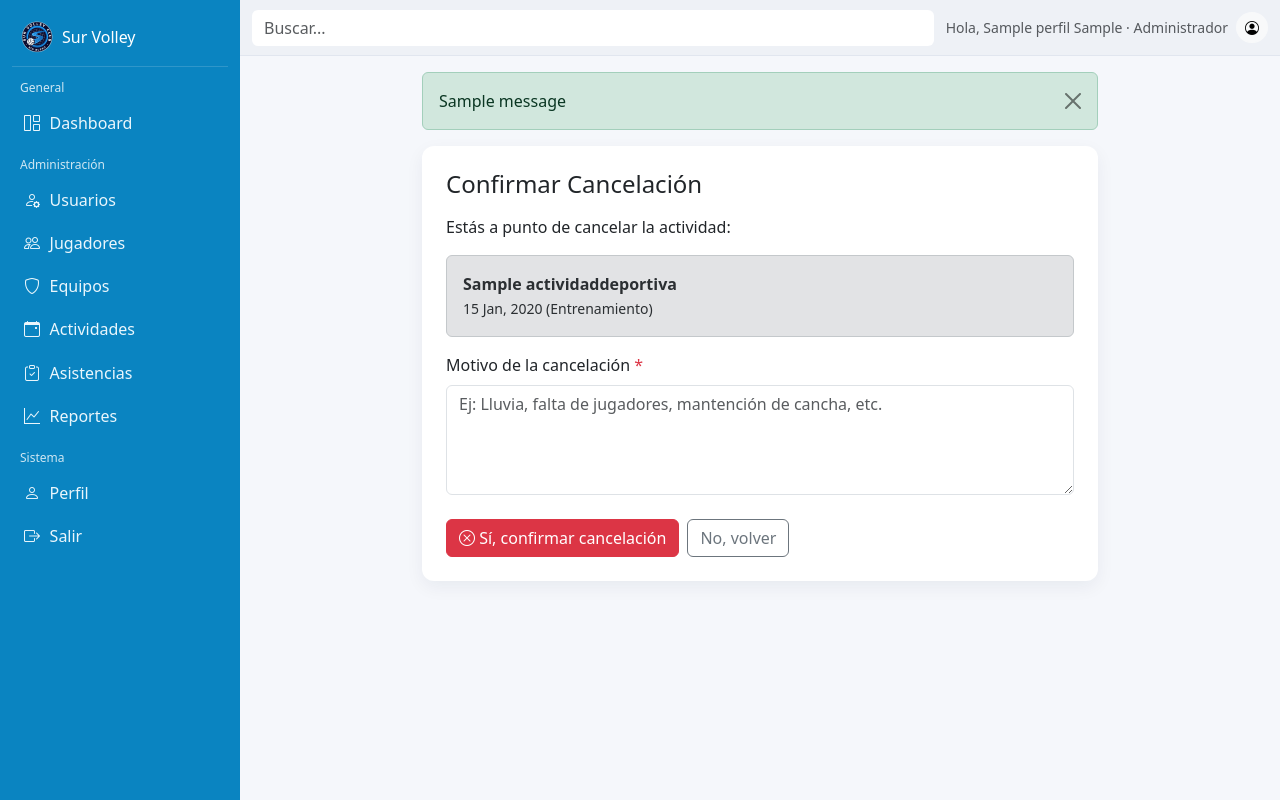
After one commit to Andvs/proyecto-integrado, a Django app: page /actividades/1/cancelar/ in a window 1280 px wide. The commit adds this page. Run offline with Django 5.2, Linux system fonts and the light colour scheme; a user stored in the database is signed in; tables that the repository leaves empty hold one stand-in row (values such as "Sample post"); one stand-in notice (Sample message) is shown.

Commit message:
validaciones de madulo actividades

```diff
--- a/app/models.py
+++ b/app/models.py
@@ -228,6 +228,8 @@ class ActividadDeportiva(TimeStampedModel):
     fecha_inicio = models.DateField()
     fecha_fin = models.DateField()
     descripcion = models.TextField(blank=True)
+    cancelada = models.BooleanField(default=False)
+    motivo_cancelacion = models.TextField(blank=True, null=True, verbose_name="Motivo de Cancelación")
     equipos = models.ManyToManyField(Equipo, through="EquipoActividad", related_name="actividades")
 
     class Meta:
--- a/app/views.py
+++ b/app/views.py
@@ -804,9 +804,121 @@ def actividades_crear(request):
         messages.error(request, "No tienes permisos para crear actividades deportivas.")
         return redirect("actividades_lista")
 
-    from .models import ActividadTipo
+    from .models import ActividadTipo, ActividadDeportiva, Equipo
     from datetime import datetime
 
+    if request.method == "POST":
+        titulo = request.POST.get("titulo", "").strip()
+        tipo = request.POST.get("tipo", "")
+        fecha_inicio = request.POST.get("fecha_inicio", "")
+        fecha_fin = request.POST.get("fecha_fin", "") # <-- Lo mantenemos para crearlo
+        descripcion = request.POST.get("descripcion", "").strip()
+        equipos_ids = request.POST.getlist("equipos")
+
+        if not titulo:
+            messages.error(request, "El título es obligatorio.")
+        elif not tipo:
+            messages.error(request, "Debes seleccionar un tipo de actividad.")
+        elif not fecha_inicio: # <-- Ya no validamos fecha_fin obligatoria
+            messages.error(request, "La fecha de inicio es obligatoria.")
+        elif not equipos_ids:
+            messages.error(request, "Debes seleccionar al menos un equipo.")
+        else:
+            try:
+                fecha_inicio_obj = datetime.strptime(fecha_inicio, "%Y-%m-%d").date()
+
+                # Si fecha_fin viene vacía, la hacemos igual a fecha_inicio
+                if not fecha_fin:
+                    fecha_fin_obj = fecha_inicio_obj
+                else:
+                    fecha_fin_obj = datetime.strptime(fecha_fin, "%Y-%m-%d").date()
+
+                if fecha_fin_obj < fecha_inicio_obj:
+                    messages.error(request, "La fecha de fin no puede ser anterior a la fecha de inicio.")
+                else:
+                    # =======================================================
+                    # INICIO DE LA NUEVA VALIDACIÓN (Solo por fecha_inicio)
+                    # =======================================================
+
+                    actividades_en_conflicto = ActividadDeportiva.objects.filter(
+                        equipos__id__in=equipos_ids,    # De los equipos seleccionados
+                        tipo=tipo,                      # Y que sea del MISMO tipo
+                        fecha_inicio=fecha_inicio_obj   # Y que tenga EXACTAMENTE la misma fecha de inicio
+                    ).distinct()
+
+                    if actividades_en_conflicto.exists():
+                        # ¡Conflicto!
+                        try:
+                            tipo_display = dict(ActividadTipo.choices).get(tipo, tipo)
+                        except:
+                            tipo_display = tipo
+
+                        nombres_equipos_en_conflicto = list(Equipo.objects.filter(
+                            actividades__in=actividades_en_conflicto,
+                            id__in=equipos_ids
+                        ).distinct().values_list('nombre', flat=True))
+
+                        messages.error(request,
+                            f"No se puede crear la actividad. "
+                            f"Uno o más equipos ya tienen una actividad de tipo '{tipo_display}' "
+                            f"programada para el {fecha_inicio_obj.strftime('%d-%m-%Y')}. "
+                            f"(Equipos en conflicto: {', '.join(nombres_equipos_en_conflicto)})"
+                        )
+
+                    else:
+                        # =======================================================
+                        # FIN DE LA VALIDACIÓN
+                        # =======================================================
+
+                        actividad = ActividadDeportiva.objects.create(
+                            titulo=titulo,
+                            tipo=tipo,
+                            fecha_inicio=fecha_inicio_obj,
+                            fecha_fin=fecha_fin_obj, # Guardamos la fecha_fin (sea la de inicio o la ingresada)
+                            descripcion=descripcion
+                        )
+
+                        equipos = Equipo.objects.filter(id__in=equipos_ids)
+                        actividad.equipos.set(equipos)
+
+                        messages.success(request, f"Actividad '{titulo}' creada correctamente.")
+                        return redirect("actividades_lista")
+
+            except ValueError:
+                messages.error(request, "Formato de fecha inválido.")
+            except Exception as e:
+                messages.error(request, f"Error al crear la actividad: {str(e)}")
+
+    # --- Código para la petición GET ---
+    equipos = Equipo.objects.select_related("categoria").order_by("categoria__slug", "nombre")
+    tipos = ActividadTipo.choices
+
+    return render(request, "actividades/form.html", {
+        "equipos": equipos,
+        "tipos": tipos,
+        "modo": "crear"
+    })
+
+@login_required
+def actividades_editar(request, actividad_id):
+
+    # --- Imports ---
+    # Los ponemos aquí para que estén definidos tanto para GET como para POST
+    # y así evitar el NameError.
+    from .models import ActividadTipo, ActividadDeportiva, Equipo
+    from datetime import datetime
+
+    # --- Permisos y carga del objeto ---
+    if not _es_admin_equipo(request.user):
+        messages.error(request, "No tienes permisos para editar actividades deportivas.")
+        return redirect("actividades_lista")
+
+    actividad = get_object_or_404(
+        ActividadDeportiva.objects.prefetch_related("equipos"),
+        pk=actividad_id
+    )
+
+    # --- Lógica POST (Guardar cambios) ---
     if request.method == "POST":
         titulo = request.POST.get("titulo", "").strip()
         tipo = request.POST.get("tipo", "")
@@ -819,102 +931,78 @@ def actividades_crear(request):
             messages.error(request, "El título es obligatorio.")
         elif not tipo:
             messages.error(request, "Debes seleccionar un tipo de actividad.")
-        elif not fecha_inicio or not fecha_fin:
-            messages.error(request, "Las fechas de inicio y fin son obligatorias.")
+        elif not fecha_inicio:
+            messages.error(request, "La fecha de inicio es obligatoria.")
         elif not equipos_ids:
             messages.error(request, "Debes seleccionar al menos un equipo.")
         else:
             try:
                 fecha_inicio_obj = datetime.strptime(fecha_inicio, "%Y-%m-%d").date()
-                fecha_fin_obj = datetime.strptime(fecha_fin, "%Y-%m-%d").date()
+
+                # Si fecha_fin viene vacía, la hacemos igual a fecha_inicio
+                if not fecha_fin:
+                    fecha_fin_obj = fecha_inicio_obj
+                else:
+                    fecha_fin_obj = datetime.strptime(fecha_fin, "%Y-%m-%d").date()
 
                 if fecha_fin_obj < fecha_inicio_obj:
                     messages.error(request, "La fecha de fin no puede ser anterior a la fecha de inicio.")
                 else:
-                    actividad = ActividadDeportiva.objects.create(
-                        titulo=titulo,
-                        tipo=tipo,
-                        fecha_inicio=fecha_inicio_obj,
-                        fecha_fin=fecha_fin_obj,
-                        descripcion=descripcion
-                    )
 
-                    equipos = Equipo.objects.filter(id__in=equipos_ids)
-                    actividad.equipos.set(equipos)
+                    # =======================================================
+                    # INICIO DE LA VALIDACIÓN DE SOLAPAMIENTO (EDITAR)
+                    # =======================================================
 
-                    messages.success(request, f"Actividad '{titulo}' creada correctamente.")
-                    return redirect("actividades_lista")
+                    actividades_en_conflicto = ActividadDeportiva.objects.filter(
+                        equipos__id__in=equipos_ids,    # De los equipos seleccionados
+                        tipo=tipo,                      # Y que sea del MISMO tipo
+                        fecha_inicio=fecha_inicio_obj   # Y que tenga la MISMA fecha de inicio
+                    ).exclude(pk=actividad_id).distinct() # ¡Excluye esta misma actividad!
 
-            except ValueError:
-                messages.error(request, "Formato de fecha inválido.")
-            except Exception as e:
-                messages.error(request, f"Error al crear la actividad: {str(e)}")
+                    if actividades_en_conflicto.exists():
+                        # ¡Conflicto!
+                        try:
+                            tipo_display = dict(ActividadTipo.choices).get(tipo, tipo)
+                        except:
+                            tipo_display = tipo
 
-    equipos = Equipo.objects.select_related("categoria").order_by("categoria__slug", "nombre")
-    tipos = ActividadTipo.choices
+                        nombres_equipos_en_conflicto = list(Equipo.objects.filter(
+                            actividades__in=actividades_en_conflicto,
+                            id__in=equipos_ids
+                        ).distinct().values_list('nombre', flat=True))
 
-    return render(request, "actividades/form.html", {
-        "equipos": equipos,
-        "tipos": tipos,
-        "modo": "crear"
-    })
+                        messages.error(request,
+                            f"No se pueden guardar los cambios. "
+                            f"Uno o más equipos ya tienen una actividad de tipo '{tipo_display}' "
+                            f"programada para el {fecha_inicio_obj.strftime('%d-%m-%Y')}. "
+                            f"(Equipos en conflicto: {', '.join(nombres_equipos_en_conflicto)})"
+                        )
 
+                    else:
+                        # =======================================================
+                        # FIN DE LA VALIDACIÓN / INICIO DEL GUARDADO
+                        # =======================================================
 
-@login_required
-def actividades_editar(request, actividad_id):
-    if not _es_admin_equipo(request.user):
-        messages.error(request, "No tienes permisos para editar actividades deportivas.")
-        return redirect("actividades_lista")
+                        actividad.titulo = titulo
+                        actividad.tipo = tipo
+                        actividad.fecha_inicio = fecha_inicio_obj
+                        actividad.fecha_fin = fecha_fin_obj
+                        actividad.descripcion = descripcion
+                        actividad.save()
 
-    from .models import ActividadTipo
-    from datetime import datetime
+                        equipos = Equipo.objects.filter(id__in=equipos_ids)
+                        actividad.equipos.set(equipos)
 
-    actividad = get_object_or_404(
-        ActividadDeportiva.objects.prefetch_related("equipos"),
-        pk=actividad_id
-    )
-
-    if request.method == "POST":
-        titulo = request.POST.get("titulo", "").strip()
-        tipo = request.POST.get("tipo", "")
-        fecha_inicio = request.POST.get("fecha_inicio", "")
-        fecha_fin = request.POST.get("fecha_fin", "")
-        descripcion = request.POST.get("descripcion", "").strip()
-        equipos_ids = request.POST.getlist("equipos")
-
-        if not titulo:
-            messages.error(request, "El título es obligatorio.")
-        elif not tipo:
-            messages.error(request, "Debes seleccionar un tipo de actividad.")
-        elif not fecha_inicio or not fecha_fin:
-            messages.error(request, "Las fechas de inicio y fin son obligatorias.")
-        elif not equipos_ids:
-            messages.error(request, "Debes seleccionar al menos un equipo.")
-        else:
-            try:
-                fecha_inicio_obj = datetime.strptime(fecha_inicio, "%Y-%m-%d").date()
-                fecha_fin_obj = datetime.strptime(fecha_fin, "%Y-%m-%d").date()
-
-                if fecha_fin_obj < fecha_inicio_obj:
-                    messages.error(request, "La fecha de fin no puede ser anterior a la fecha de inicio.")
-                else:
-                    actividad.titulo = titulo
-                    actividad.tipo = tipo
-                    actividad.fecha_inicio = fecha_inicio_obj
-                    actividad.fecha_fin = fecha_fin_obj
-                    actividad.descripcion = descripcion
-                    actividad.save()
-
-                    equipos = Equipo.objects.filter(id__in=equipos_ids)
-                    actividad.equipos.set(equipos)
-
-                    messages.success(request, f"Actividad '{titulo}' actualizada correctamente.")
-                    return redirect("actividades_lista")
+                        messages.success(request, f"Actividad '{titulo}' actualizada correctamente.")
+                        return redirect("actividades_lista")
 
             except ValueError:
                 messages.error(request, "Formato de fecha inválido.")
             except Exception as e:
                 messages.error(request, f"Error al actualizar la actividad: {str(e)}")
+
+    # --- Lógica GET (Cargar el formulario) ---
+    # Esta parte se ejecuta si es un GET, o si el POST falla por una validación
 
     equipos = Equipo.objects.select_related("categoria").order_by("categoria__slug", "nombre")
     tipos = ActividadTipo.choices
@@ -930,27 +1018,44 @@ def actividades_editar(request, actividad_id):
 
 
 @login_required
-def actividades_eliminar(request, actividad_id):
-    if request.method != "POST":
-        return redirect("actividades_lista")
-
+def actividad_cancelar(request, actividad_id):
+    """
+    Muestra un formulario (GET) para pedir un motivo de cancelación
+    y procesa la cancelación (POST).
+    """
     if not _es_admin_equipo(request.user):
-        messages.error(request, "No tienes permisos para eliminar actividades deportivas.")
+        messages.error(request, "No tienes permisos para esta acción.")
         return redirect("actividades_lista")
 
     actividad = get_object_or_404(ActividadDeportiva, pk=actividad_id)
 
-    from .models import Asistencia
-    num_asistencias = Asistencia.objects.filter(actividad=actividad).count()
-
-    if num_asistencias > 0:
-        messages.warning(request, f"No se puede eliminar la actividad '{actividad.titulo}' porque tiene {num_asistencias} asistencia(s) registrada(s).")
+    # Evitar que se cancele algo que ya está cancelado
+    if actividad.cancelada:
+        messages.warning(request, f"La actividad '{actividad.titulo}' ya está cancelada.")
         return redirect("actividades_lista")
 
-    titulo = actividad.titulo
-    actividad.delete()
-    messages.success(request, f"Actividad '{titulo}' eliminada correctamente.")
-    return redirect("actividades_lista")
+    if request.method == "POST":
+        motivo = request.POST.get("motivo", "").strip()
+
+        if not motivo:
+            # Si no escriben un motivo, mostramos un error EN LA MISMA PÁGINA
+            messages.error(request, "Debes ingresar un motivo para la cancelación.")
+            return render(request, "actividades/cancelar.html", {
+                "actividad": actividad
+            })
+        else:
+            # --- Aquí ocurre la cancelación ---
+            actividad.cancelada = True
+            actividad.motivo_cancelacion = motivo
+            actividad.save()
+
+            messages.success(request, f"Actividad '{actividad.titulo}' cancelada correctamente.")
+            return redirect("actividades_lista")
+
+    # Si es un GET, solo muestra la página de confirmación/formulario
+    return render(request, "actividades/cancelar.html", {
+        "actividad": actividad
+    })
 
 
 @login_required
--- a/sur_voley/urls.py
+++ b/sur_voley/urls.py
@@ -39,7 +39,7 @@ urlpatterns = [
     path("actividades/", v.actividades_lista, name="actividades_lista"),
     path("actividades/nueva/", v.actividades_crear, name="actividades_crear"),
     path("actividades/<int:actividad_id>/editar/", v.actividades_editar, name="actividades_editar"),
-    path("actividades/<int:actividad_id>/eliminar/", v.actividades_eliminar, name="actividades_eliminar"),
+    path('actividades/<int:actividad_id>/cancelar/', v.actividad_cancelar, name='actividad_cancelar'),
     path("actividades/<int:actividad_id>/detalle/", v.actividades_detalle, name="actividades_detalle"),
 
     # Asistencias
--- /dev/null
+++ b/templates/actividades/cancelar.html
@@ -0,0 +1,49 @@
+{% extends "inicio.html" %}
+
+{% block page_title %}Cancelar Actividad{% endblock %}
+
+{% block main %}
+<div class="container-fluid" style="max-width: 700px;">
+
+  {% if messages %}
+      {% for message in messages %}
+          <div class="alert {% if message.tags == 'error' %}alert-danger{% else %}alert-{{ message.tags }}{% endif %} alert-dismissible fade show" role="alert">
+              {{ message }}
+              <button type="button" class="btn-close" data-bs-dismiss="alert" aria-label="Close"></button>
+          </div>
+      {% endfor %}
+  {% endif %}
+
+  <div class="card card-soft p-4">
+    <form method="post">
+      {% csrf_token %}
+
+      <h4 class="mb-3">Confirmar Cancelación</h4>
+      <p>Estás a punto de cancelar la actividad:</p>
+
+      <div class="alert alert-secondary">
+        <strong>{{ actividad.titulo }}</strong><br>
+        <small>{{ actividad.fecha_inicio|date:"d M, Y" }} ({{ actividad.get_tipo_display }})</small>
+      </div>
+
+      <div class="mb-3">
+        <label for="motivo" class="form-label">
+          Motivo de la cancelación <span class="text-danger">*</span>
+        </label>
+        <textarea name="motivo" id="motivo" class="form-control" rows="4"
+                  placeholder="Ej: Lluvia, falta de jugadores, mantención de cancha, etc."
+                  required></textarea>
+      </div>
+
+      <div class="d-flex gap-2 mt-4">
+        <button type="submit" class="btn btn-danger">
+          <i class="bi bi-x-circle"></i> Sí, confirmar cancelación
+        </button>
+        <a href="{% url 'actividades_lista' %}" class="btn btn-outline-secondary">
+          No, volver
+        </a>
+      </div>
+    </form>
+  </div>
+</div>
+{% endblock %}
```
Also changed, not shown: templates/actividades/form.html (+8 -0 lines), templates/actividades/lista.html (+24 -21 lines), app/migrations/0003_remove_actividaddeportiva_entrenador_responsable_and_more.py (added), app/migrations/0004_actividaddeportiva_cancelada.py (added), app/migrations/0005_actividaddeportiva_motivo_cancelacion.py (added).
